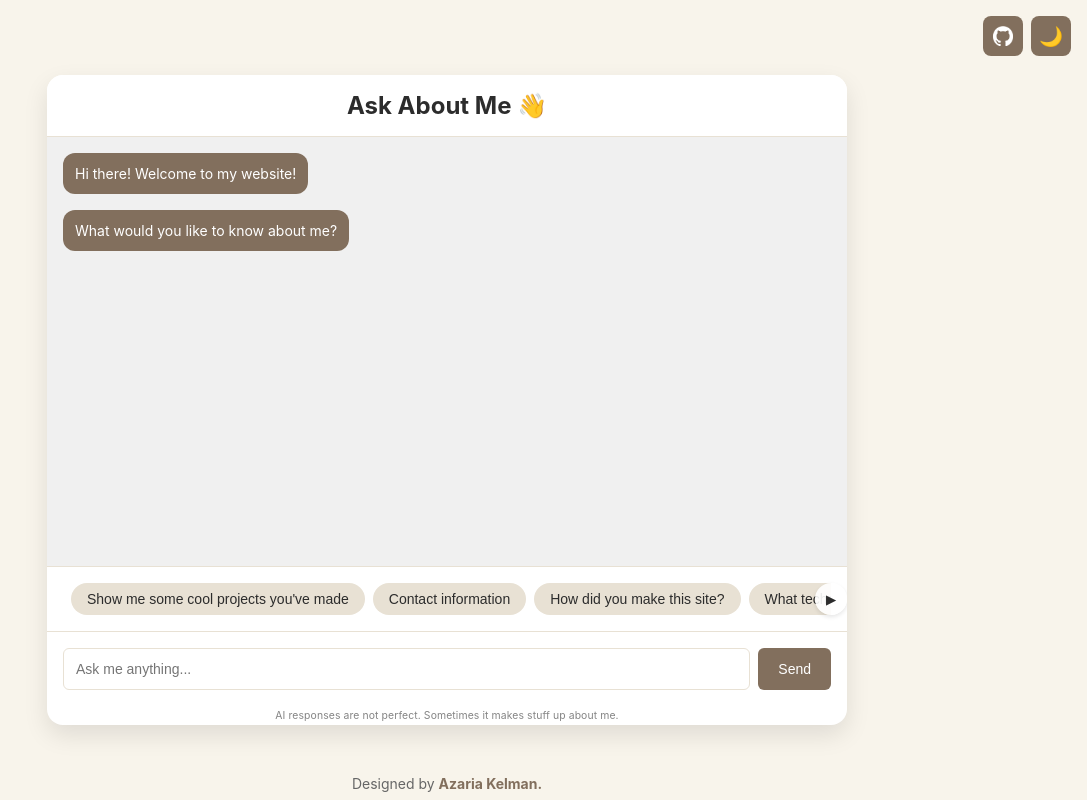
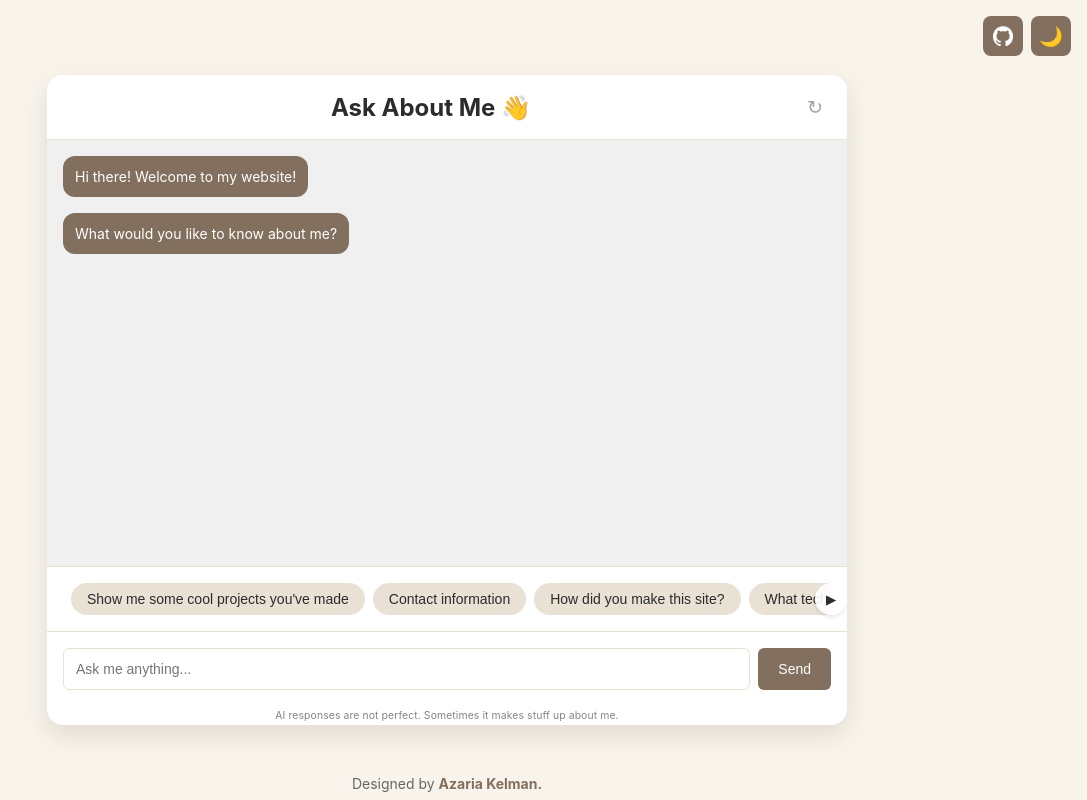
Before and after one commit to azariak/portfolio, a React (Vite) app: page / in a window 1280 px wide. Shown: the whole page, without its empty margins (193-1280 px from the left). Built offline with nearby package versions, Linux system fonts and the light colour scheme.

Commit message:
Added reset chat button

```diff
--- a/src/App.jsx
+++ b/src/App.jsx
@@ -32,6 +32,16 @@ const PersonalPortfolio = () => {
   const predefinedAnswers = questionsAndAnswers.predefinedAnswers;
   const systemInstructions = questionsAndAnswers.systemInstructions;
   const messagesEndRef = useRef(null);
+
+  const resetChat = () => {
+    setMessages([
+      { role: 'assistant', content: "Hi there! Welcome to my website!" },
+      { role: 'assistant', content: "What would you like to know about me?" },
+    ]);
+    setInputMessage('');
+    setIsLoading(false);
+    setSuggestedQuestions(shuffleArray(questionsAndAnswers.suggestedQuestions));
+  };
 
   useEffect(() => {
     setSuggestedQuestions((prevQuestions) => shuffleArray([...prevQuestions]));
@@ -248,7 +258,17 @@ const PersonalPortfolio = () => {
 
       <div className="content">
         <header className="header">
-          <h1 className="header-title">Ask About Me 👋</h1>
+          <div className="header-content">
+            <h1 className="header-title">Ask About Me 👋</h1>
+            <button
+              className="reset-button"
+              onClick={resetChat}
+              aria-label="Reset chat"
+              title="Reset chat"
+            >
+              ↻
+            </button>
+          </div>
         </header>
 
         <main className="chat-container">
--- a/src/index.css
+++ b/src/index.css
@@ -108,6 +108,13 @@ body {
     font-size: 1.3rem;
   }
 
+  .reset-button {
+    font-size: 1rem;
+    min-width: 1.75rem;
+    height: 1.75rem;
+    padding: 0.4rem;
+  }
+
   /* Optimize input area for mobile */
   .input-area {
     padding: 0.75rem;
@@ -135,8 +142,13 @@ body {
 .header {
   padding: 1rem;
   border-bottom: 1px solid var(--border);
-  text-align: center;
   background-color: var(--card-bg);
+}
+
+.header-content {
+  display: flex;
+  justify-content: space-between;
+  align-items: center;
 }
 
 .header-title {
@@ -144,6 +156,31 @@ body {
   font-size: 1.5rem;
   font-weight: bold;
   margin: 0;
+  flex: 1;
+  text-align: center;
+}
+
+.reset-button {
+  background: none;
+  border: none;
+  color: var(--text-secondary);
+  font-size: 1.2rem;
+  cursor: pointer;
+  padding: 0.5rem;
+  border-radius: 0.25rem;
+  transition: all 0.2s ease;
+  opacity: 0.6;
+  display: flex;
+  align-items: center;
+  justify-content: center;
+  min-width: 2rem;
+  height: 2rem;
+}
+
+.reset-button:hover {
+  opacity: 1;
+  background-color: var(--border);
+  color: var(--text);
 }
 
 .chat-container {
```
